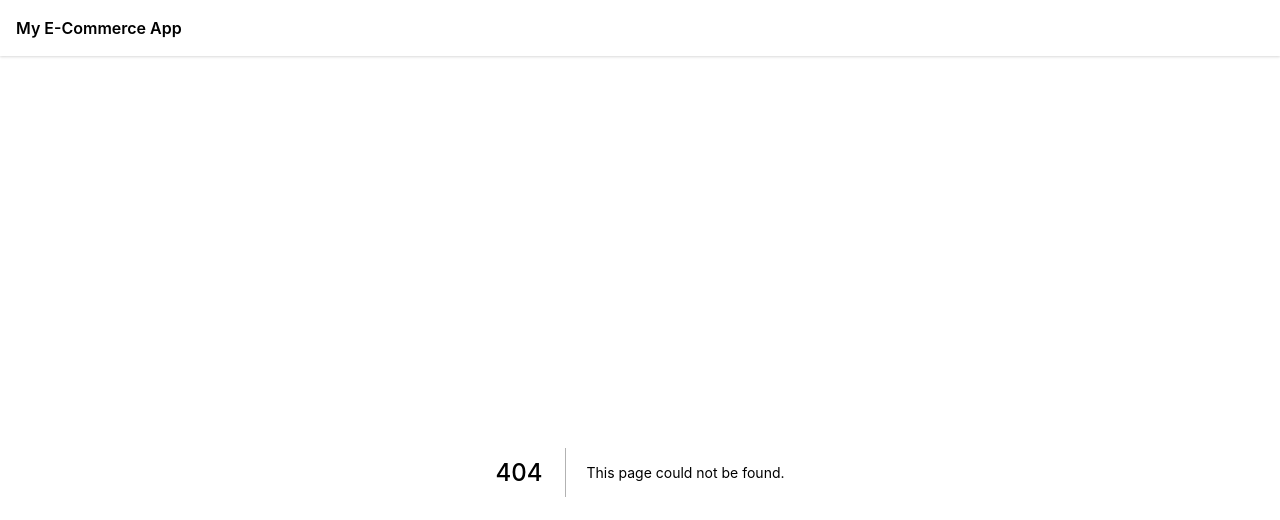
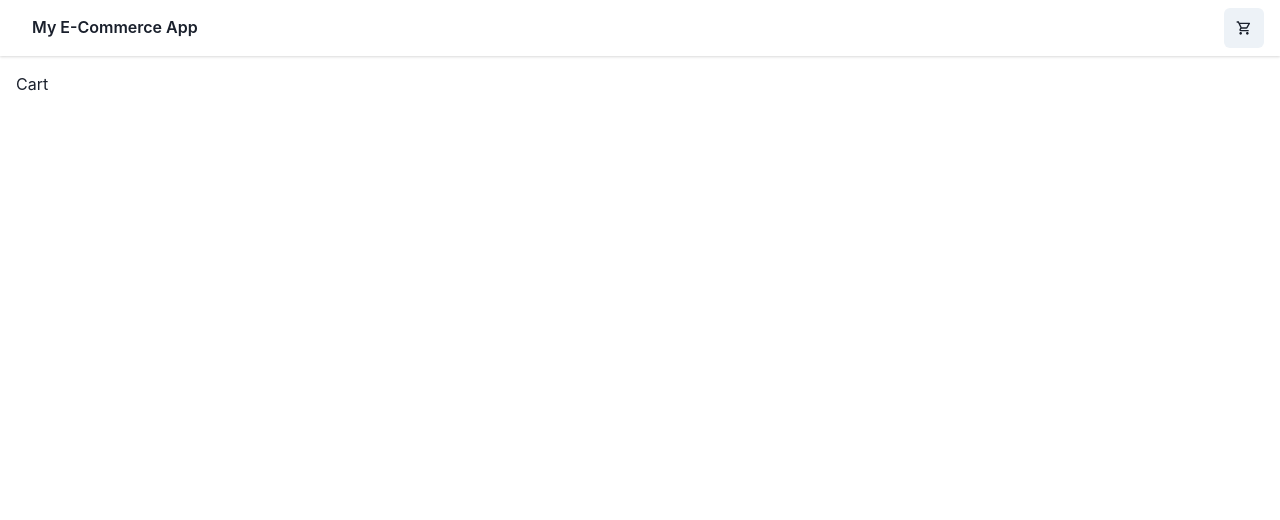
Before and after one commit to jvzaniolo/my-ecommerce-app, a Next.js app: page /cart in a window 1280 px wide. Before the commit this address had no page. Shown: the top 520 px of the page. Built offline with nearby package versions, Linux system fonts and the light colour scheme.

Commit message:
Add next links to handle redirects

```diff
--- a/src/components/layout.tsx
+++ b/src/components/layout.tsx
@@ -1,8 +1,10 @@
-import { Box, Flex, Text } from '@chakra-ui/react'
+import Link from 'next/link'
+import { MdOutlineShoppingCart } from 'react-icons/md'
+import { Box, Button, Flex, Icon, IconButton } from '@chakra-ui/react'
 
 export function Layout({ children }: { children: React.ReactNode }) {
   return (
-    <>
+    <Flex h="100vh" direction="column">
       <Flex
         as="header"
         p="4"
@@ -11,11 +13,25 @@ export function Layout({ children }: { children: React.ReactNode }) {
         align="center"
         justify="space-between"
       >
-        <Text fontWeight="semibold">My E-Commerce App</Text>
+        <Link href="/" passHref>
+          <Button as="a" variant="ghost">
+            My E-Commerce App
+          </Button>
+        </Link>
+
+        <Flex align="center">
+          <Link href="/cart" passHref>
+            <IconButton
+              as="a"
+              icon={<Icon as={MdOutlineShoppingCart} />}
+              aria-label="cart"
+            />
+          </Link>
+        </Flex>
       </Flex>
-      <Box as="main" p="4">
+      <Box as="main" p="4" h="full">
         {children}
       </Box>
-    </>
+    </Flex>
   )
 }
--- a/src/mocks/msw/handlers.ts
+++ b/src/mocks/msw/handlers.ts
@@ -1,6 +1,20 @@
 import { rest } from 'msw'
 
 export const handlers = [
+  rest.get('http://localhost:3000/api/items/:id', (req, res, ctx) => {
+    return res(
+      ctx.status(200),
+      ctx.json({
+        id: req.params.id,
+        name: 'Algum item top',
+        description:
+          'Lorem ipsum dolor sit amet consectetur adipisicing elit. Quisquam, quidem.  Lorem ipsum dolor sit amet consectetur adipisicing elit. Quisquam, quidem.',
+        image: 'https://via.placeholder.com/800',
+        price: 100,
+        quantity: 1,
+      })
+    )
+  }),
   rest.get('http://localhost:3000/api/items', (_, res, ctx) => {
     return res(
       ctx.status(200),
--- /dev/null
+++ b/src/pages/cart.tsx
@@ -0,0 +1,11 @@
+import type { NextPage } from 'next'
+
+const Cart: NextPage = () => {
+  return (
+    <div>
+      <h1>Cart</h1>
+    </div>
+  )
+}
+
+export default Cart
```
Also changed, not shown: src/components/item.tsx (+5 -9 lines), src/pages/items/[id].tsx (+47 -4 lines).
